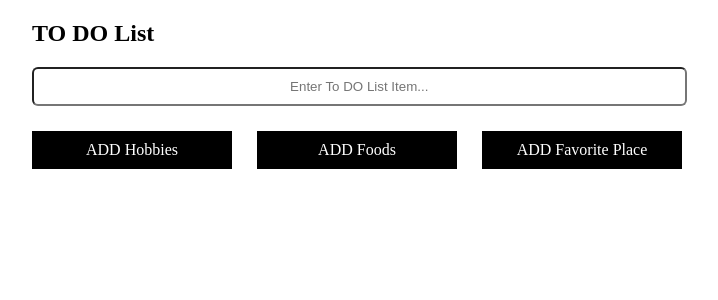
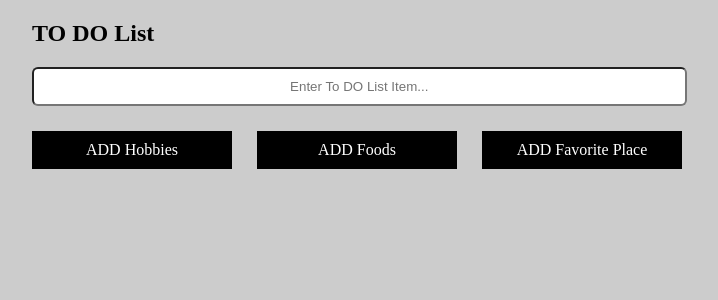
Before and after one commit to ervkgithub/cepta_react_training, a React (Create React App) app: page / in a window 1280 px wide. Shown: the top 300 px of the page, without its empty margins (288-1006 px from the left). Built offline with nearby package versions, Linux system fonts and the light colour scheme.

Commit message:
css changes

```diff
--- a/src/index.css
+++ b/src/index.css
@@ -1,5 +1,6 @@
 body {
  padding: 0px 5px 0 15px;
+ background-color: #ccc;
 }
 
 .todo_list_wrap{
```
